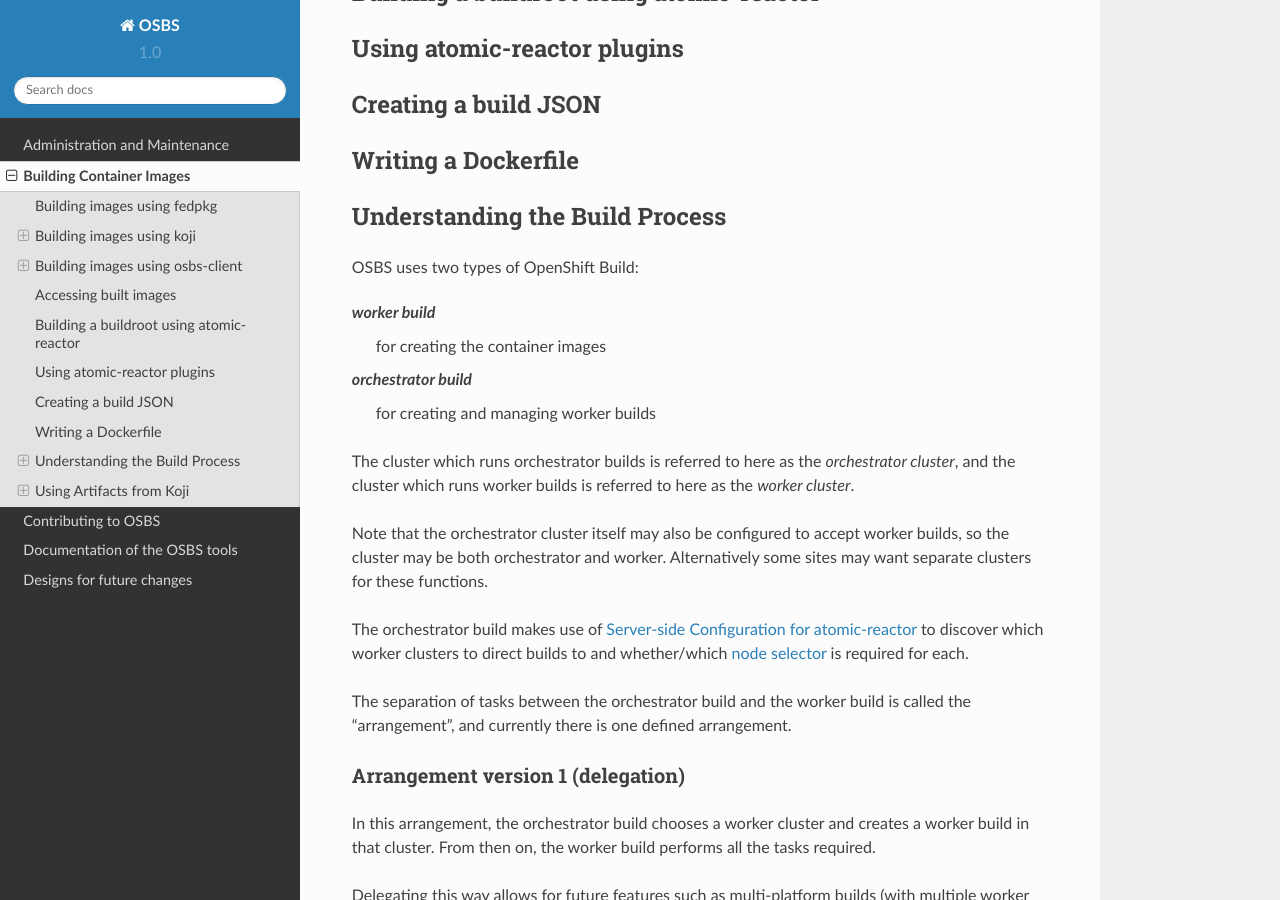
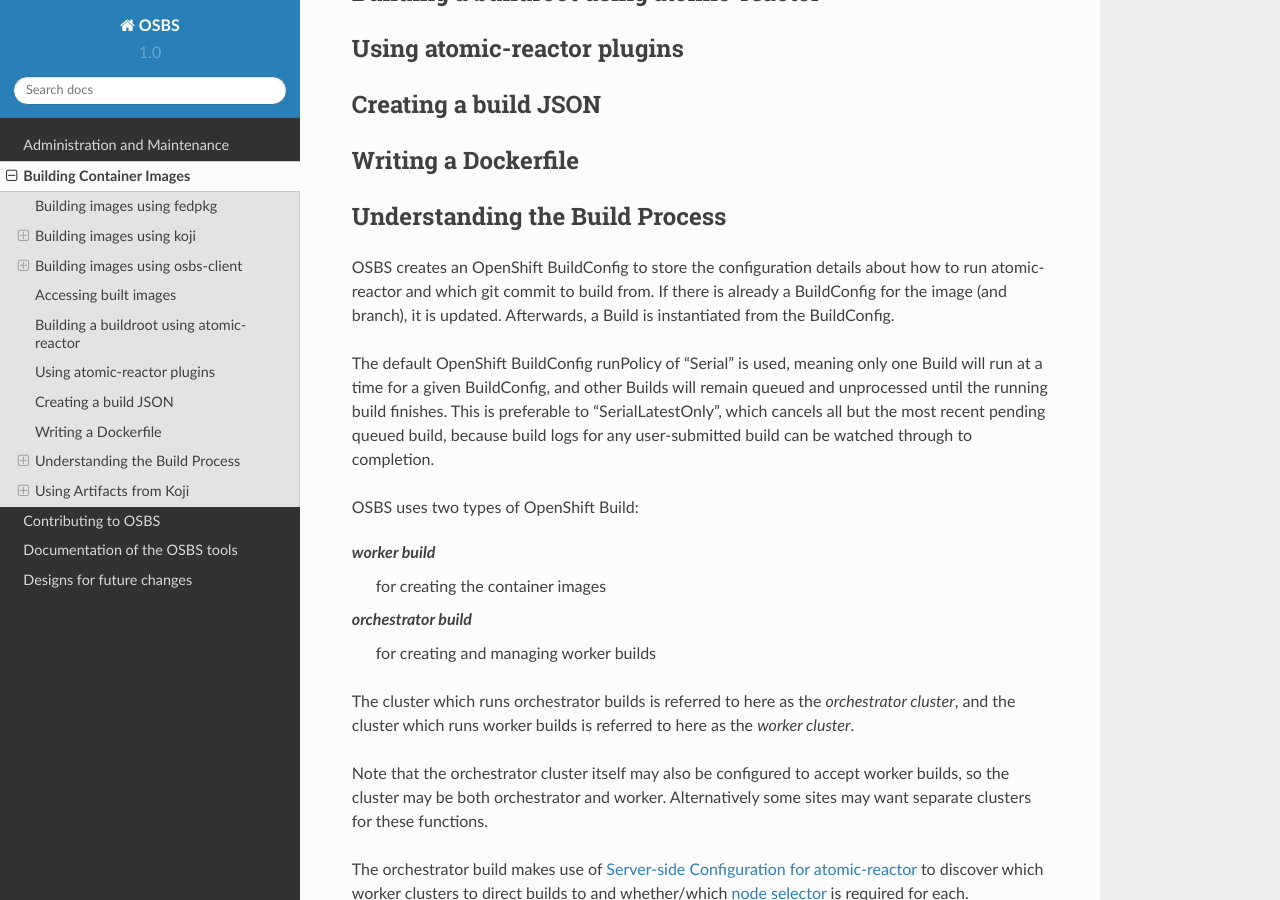
Before and after one commit to containerbuildsystem/osbs-docs, a Sphinx documentation site: the page built from docs/users.rst, in a window 1280 px wide and 900 px high, scrolled down 1475 px. Built offline with Sphinx 7.4.7 and the Read the Docs theme 2.0.0, drawn with Linux system fonts in a browser that asks for light colours.

Commit message:
Document the runPolicy we use
Signed-off-by: Tim Waugh <twaugh@redhat.com>

```diff
--- a/docs/users.rst
+++ b/docs/users.rst
@@ -91,6 +91,19 @@
 
 Understanding the Build Process
 -------------------------------
+
+OSBS creates an OpenShift BuildConfig to store the configuration
+details about how to run atomic-reactor and which git commit to build
+from. If there is already a BuildConfig for the image (and branch), it
+is updated. Afterwards, a Build is instantiated from the BuildConfig.
+
+The default OpenShift BuildConfig runPolicy of "Serial" is used,
+meaning only one Build will run at a time for a given BuildConfig, and
+other Builds will remain queued and unprocessed until the running
+build finishes. This is preferable to "SerialLatestOnly", which
+cancels all but the most recent pending queued build, because build
+logs for any user-submitted build can be watched through to
+completion.
 
 OSBS uses two types of OpenShift Build:
 
```
